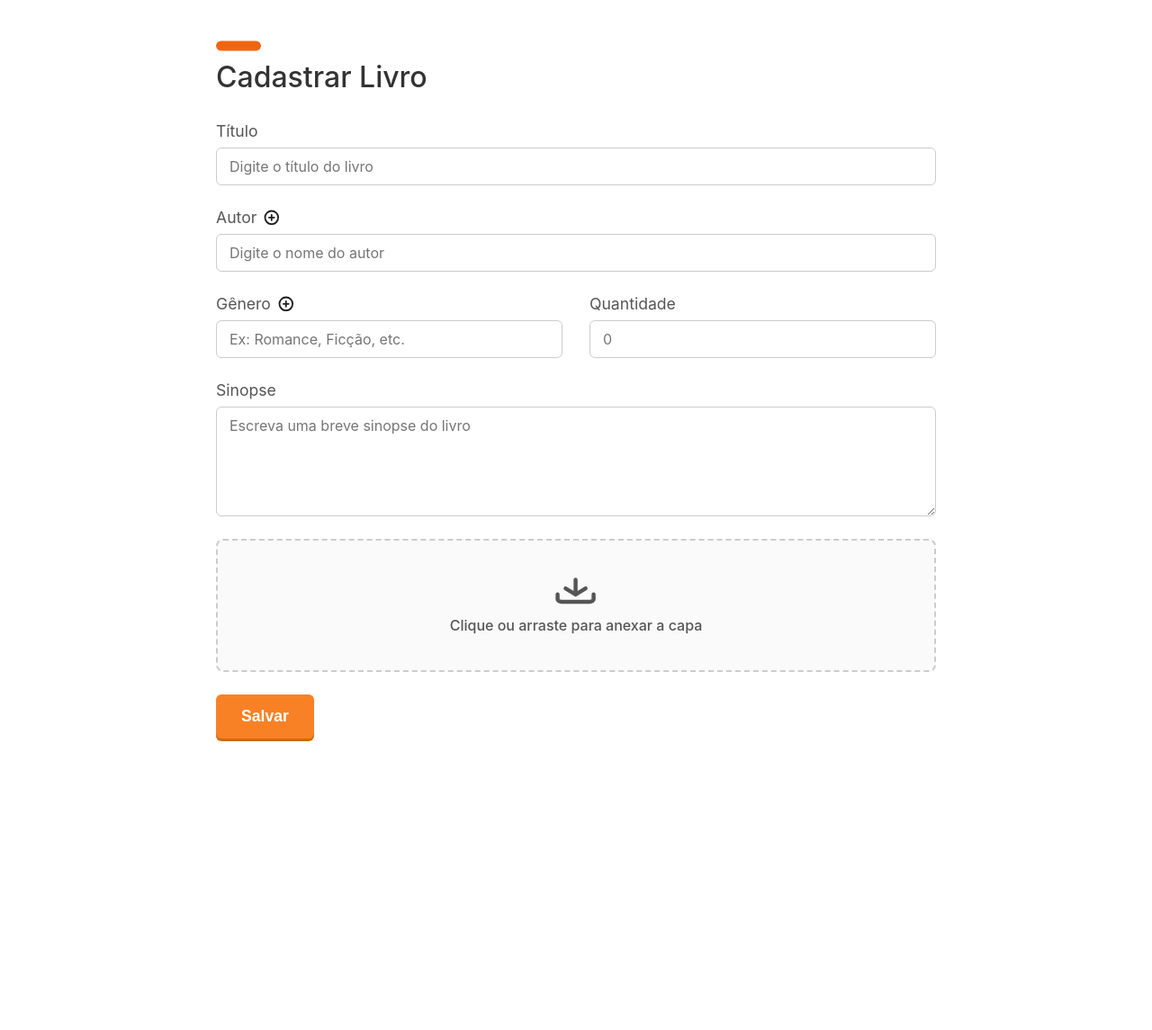
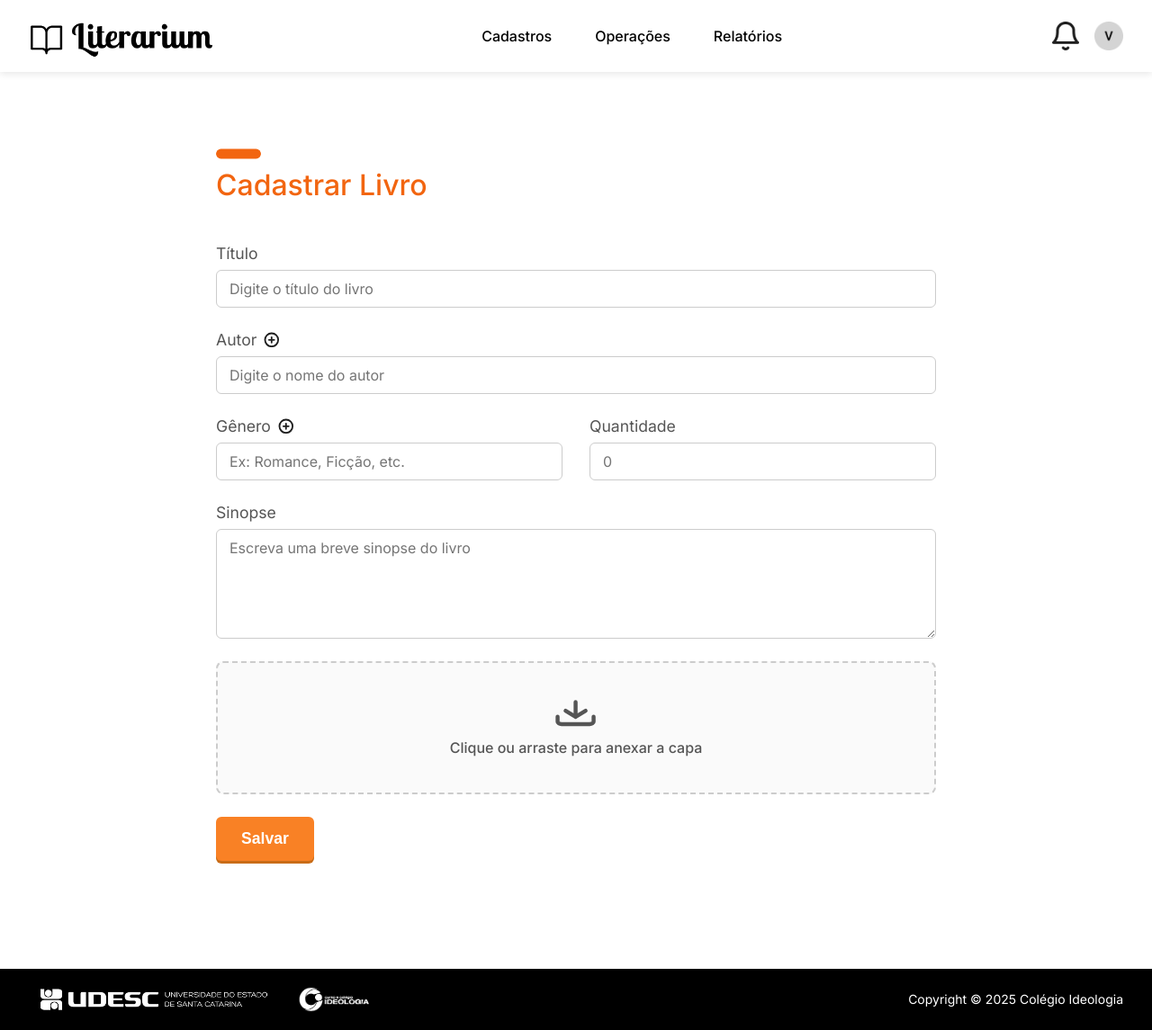
Before and after one commit to CleitonLuizOliveira/Literararium_Repo, a Django app: page /cadastrar-livro/ in a window 1280 px wide. Shown: the whole page at 90% size. Before the commit the page ends 824 px from the top, so only its background shows below. Run offline with Django 5.2, Linux system fonts and the light colour scheme.

Commit message:
Add menu e footer, css e img

```diff
--- /dev/null
+++ b/site_literarium/static/css/menu-footer.css
@@ -0,0 +1,159 @@
+:root {
+      --primary-color: #F26510;
+      --background-color: #fff;
+      --text-color: #000;
+      --header-bg: #fff;
+      --menu-hover: #f6f6f6;
+    }
+
+    body {
+      margin: 0;
+      font-family: 'Inter', sans-serif;
+      display: flex;
+      flex-direction: column;
+      min-height: 100vh;
+      background-color: var(--background-color);
+      color: var(--text-color);
+    }
+
+    header {
+      background-color: var(--header-bg);
+      padding: 16px 32px;
+      display: flex;
+      align-items: center;
+      justify-content: space-between;
+      box-shadow: 0 2px 8px rgba(0, 0, 0, 0.1);
+    }
+
+    .logo {
+      display: flex;
+      align-items: center;
+    }
+    .logo img {
+      max-height: 48px;
+      width: auto;
+      object-fit: contain;
+      display: block;
+    }
+
+    nav {
+      display: flex;
+      gap: 24px;
+      align-items: center;
+      position: relative;
+    }
+
+    .dropdown {
+      position: relative;
+    }
+
+    .dropdown-content {
+      display: none;
+      position: absolute;
+      top: 120%;
+      left: 0;
+      background-color: #fff;
+      min-width: 200px;
+      border-radius: 6px;
+      box-shadow: 0 6px 12px rgba(0, 0, 0, 0.1);
+      flex-direction: column;
+      overflow: hidden;
+      z-index: 10;
+    }
+
+    .dropdown-content a {
+      padding: 12px 16px;
+      color: var(--text-color);
+      text-decoration: none;
+      display: block;
+      transition: background 0.2s;
+    }
+
+    .dropdown-content a:hover {
+      background-color: var(--menu-hover);
+    }
+
+    nav > a, .dropdown > a {
+      color: var(--text-color);
+      text-decoration: none;
+      font-weight: 500;
+      padding: 8px 12px;
+      transition: color 0.2s;
+      position: relative;
+      cursor: pointer;
+    }
+
+    nav > a:hover, .dropdown > a:hover {
+      color: var(--primary-color);
+    }
+
+    nav > a::after, .dropdown > a::after {
+      content: '';
+      display: block;
+      height: 2px;
+      background: var(--primary-color);
+      width: 0;
+      transition: width 0.3s ease;
+      position: absolute;
+      bottom: -6px;
+      left: 0;
+    }
+
+    nav > a:hover::after, .dropdown > a:hover::after {
+      width: 100%;
+    }
+
+    .icons {
+      display: flex;
+      gap: 16px;
+      align-items: center;
+    }
+
+    .icons img {
+      width: 32px;
+      height: 32px;
+      object-fit: contain;
+      cursor: pointer;
+      transition: transform 0.2s;
+      display: block;
+    }
+
+    .icons img:hover {
+      transform: scale(1.1);
+    }
+
+    main {
+      flex: 1;
+      padding: 40px 32px;
+    }
+
+    main h1 {
+      font-size: 32px;
+      color: var(--primary-color);
+      margin-bottom: 16px;
+    }
+
+    footer {
+      background-color: #000;
+      color: #fff;
+      display: flex;
+      justify-content: space-between;
+      align-items: center;
+      padding: 16px 32px;
+      font-size: 14px;
+      flex-wrap: wrap;
+      gap: 12px;
+    }
+
+    .footer-logos {
+      display: flex;
+      gap: 20px;
+      align-items: center;
+    }
+
+    .footer-logos img {
+      max-height: 36px;
+      width: auto;
+      object-fit: contain;
+      display: block;
+    }
--- a/site_literarium/templates/template_cadastros.html
+++ b/site_literarium/templates/template_cadastros.html
@@ -1,18 +1,68 @@
+{% load static %}
 <!DOCTYPE html>
-<html lang="pt-BR">
+<html lang="en">
+<head>
+    <meta charset="UTF-8" />
+    <meta name="viewport" content="width=device-width, initial-scale=1.0" />
+    <title>Literarium</title>
+    <link href="https://fonts.googleapis.com/css2?family=Inter:wght@400;500;700&display=swap" rel="stylesheet">
+    <link rel="stylesheet" href="{% static 'css/menu-footer.css' %}" />
+    <link rel="stylesheet" href="{% static 'css/content.css' %}" />
+</head>
+<body>
+    <header>
+        <div class="logo">
+            <img src="{% static 'img/logo_literarium.png' %}" alt="Logo Literarium" />
+        </div>
+        <nav>
+            <div class="dropdown">
+                <a href="#" onclick="toggleDropdown(event)">Cadastros</a>
+                <div class="dropdown-content" id="dropdown-cadastros">
+                    <a href="#">Aluno</a>
+                    <a href="#">Bibliotecário</a>
+                    <a href="#">Livro</a>
+                    <a href="#">Gênero</a>
+                    <a href="#">Autor</a>
+                </div>
+            </div>
+            <a href="#">Operações</a>
+            <a href="#">Relatórios</a>
+        </nav>
+        <div class="icons">
+            <img src="{% static 'img/notifications_icon.png' %}" alt="Notificações" />
+            <img src="{% static 'img/profile_avatar.png' %}" alt="Usuário" />
+        </div>
+    </header>
 
-<head>
-    <meta charset="UTF-8">
-    <meta name="viewport" content="width=device-width, initial-scale=1.0">
-    <title>{% block title %}Template Base{% endblock %}</title>
-    {% load static %}
-    <link rel="stylesheet" href="{% static 'css/style.css' %}">
-</head>
+    <main>
+        {% block content %}
+        <h1>Bem-vindo ao Literarium!</h1>
+        {% endblock %}
+    </main>
 
-<body>
-    {% block content %}
-    <!-- Conteúdo da página -->
-    {% endblock %}
+    <footer>
+        <div class="footer-logos">
+            <img src="{% static 'img/logo_udesc.png' %}" alt="UDESC" />
+            <img src="{% static 'img/logo_ideologia.png' %}" alt="Colégio Ideologia" />
+        </div>
+        <div>
+            Copyright © 2025 Colégio Ideologia
+        </div>
+    </footer>
+
+    <script>
+        function toggleDropdown(event) {
+            event.preventDefault();
+            const dropdown = document.getElementById('dropdown-cadastros');
+            dropdown.style.display = dropdown.style.display === 'flex' ? 'none' : 'flex';
+        }
+
+        window.addEventListener('click', function (e) {
+            const dropdown = document.getElementById('dropdown-cadastros');
+            if (!e.target.closest('.dropdown')) {
+                dropdown.style.display = 'none';
+            }
+        });
+    </script>
 </body>
-
 </html>
```
Also changed, not shown: site_literarium/static/css/content.css (renamed from site_literarium/static/css/style.css), site_literarium/static/img/logo_ideologia.png (added), site_literarium/static/img/logo_literarium.png (added), site_literarium/static/img/logo_udesc.png (added), site_literarium/static/img/notifications_icon.png (added), site_literarium/static/img/profile_avatar.png (added).
